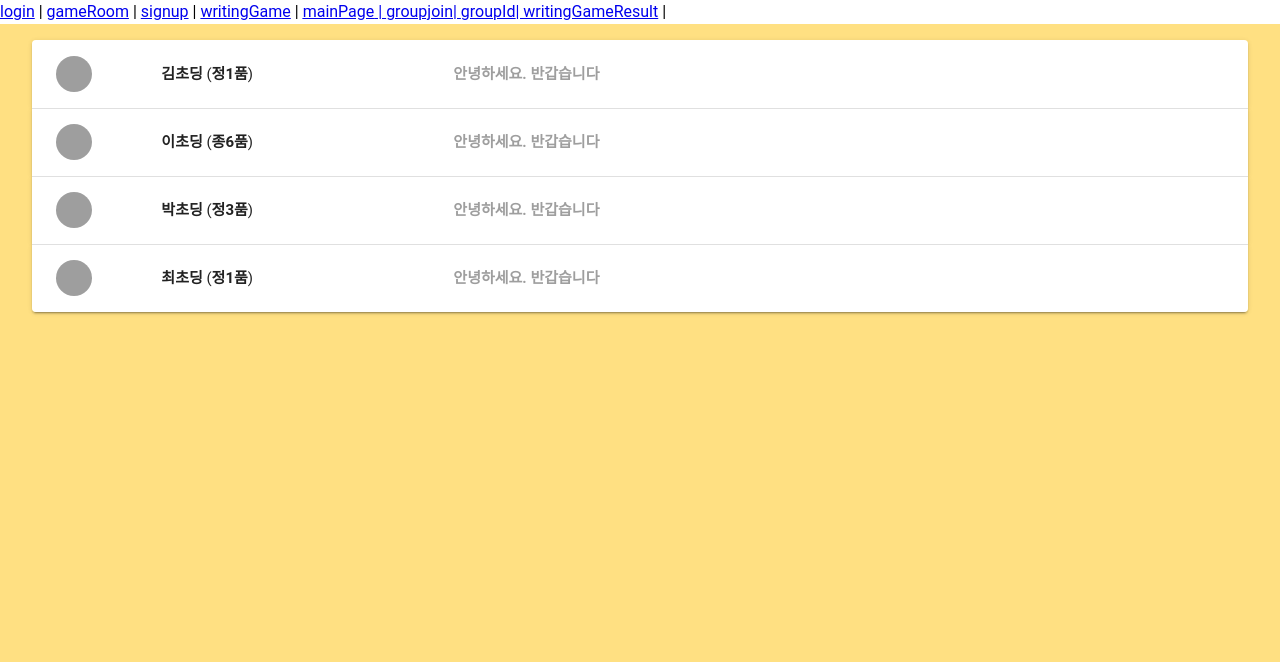
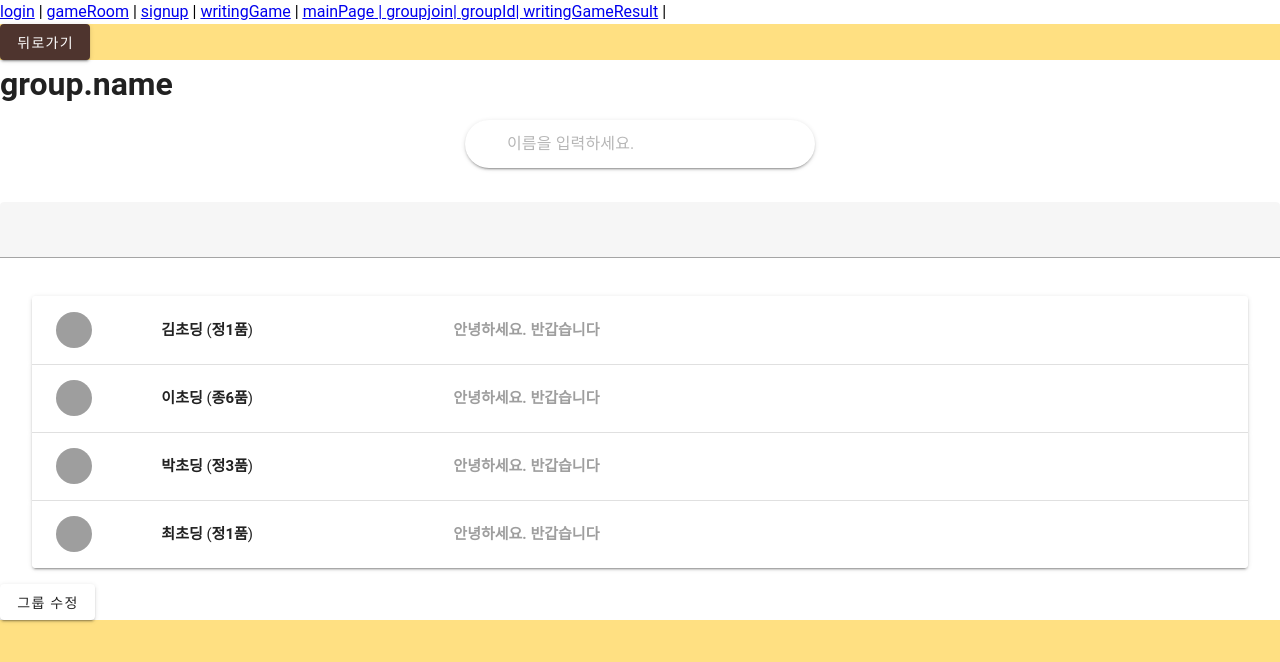
Before and after one commit to imjm/lingo-land, a Vue app in the folder lingoland-frontend/: page /groupId in a window 1280 px wide. Shown: the top 662 px of the page. Built offline with nearby package versions, Linux system fonts and the light colour scheme; grey boxes are pictures that could not be loaded.

Commit message:
Feat: FE 그룹/상세 그룹/상세페이지를 구현하였습니다. 근데 검색창이 안올라와요. 티켓: S11P12A603-81

```diff
--- a/lingoland-frontend/src/views/GroupDetailView.vue
+++ b/lingoland-frontend/src/views/GroupDetailView.vue
@@ -1,9 +1,85 @@
 <script setup>
 import GroupMemberList from "@/components/group/GroupMemberList.vue";
+import SearchInput from "@/components/common/SearchInput.vue";
+
+  const items=[
+        {
+          prependIcon: 'mdi-clock-outline',
+          title: 'recipe with chicken',
+        },
+        {
+          prependIcon: 'mdi-clock-outline',
+          title: 'best hiking trails near me',
+        },
+        {
+          prependIcon: 'mdi-clock-outline',
+          title: 'how to learn a new language',
+        },
+        {
+          prependIcon: 'mdi-clock-outline',
+          title: 'DIY home organization ideas',
+        },
+        {
+          prependIcon: 'mdi-clock-outline',
+          title: 'latest fashion trends',
+        },
+      ]
+     const shortcuts= [
+        {
+          icon: 'mdi-github',
+          title: 'Master ',
+          href: 'https://github.com/vuetifyjs/vuetify',
+        },
+        {
+          icon: 'mdi-github',
+          title: 'Dev',
+          href: 'https://github.com/vuetifyjs/vuetify/tree/dev',
+        },
+        {
+          icon: 'mdi-github',
+          title: 'Stable',
+          href: 'https://github.com/vuetifyjs/vuetify/tree/v2-stable',
+        },
+        {
+          icon: 'mdi-github',
+          title: 'My Pull Requests',
+          href: 'https://github.com/vuetifyjs/vuetify/pulls/johnleider',
+        },
+      ]
+
 </script>
 
 <template>
   <main>
-    <GroupMemberList />
+    <v-btn color="brown-darken-3">뒤로가기</v-btn>
+    <v-sheet>
+      <h1>group.name</h1>
+      <v-col>
+          <v-autocomplete
+            :items="items"
+            append-inner-icon="mdi-microphone"
+            class="mx-auto"
+            density="comfortable"
+            menu-icon=""
+            placeholder="이름을 입력하세요."
+            prepend-inner-icon="mdi-magnify"
+            style="max-width: 350px;"
+            theme="light"
+            variant="solo"
+            auto-select-first
+            item-props
+            rounded
+          ></v-autocomplete>
+        </v-col>
+
+      <SearchInput />
+
+
+
+
+
+      <GroupMemberList />
+    <v-btn>그룹 수정</v-btn>
+    </v-sheet>
   </main>
 </template>
```
